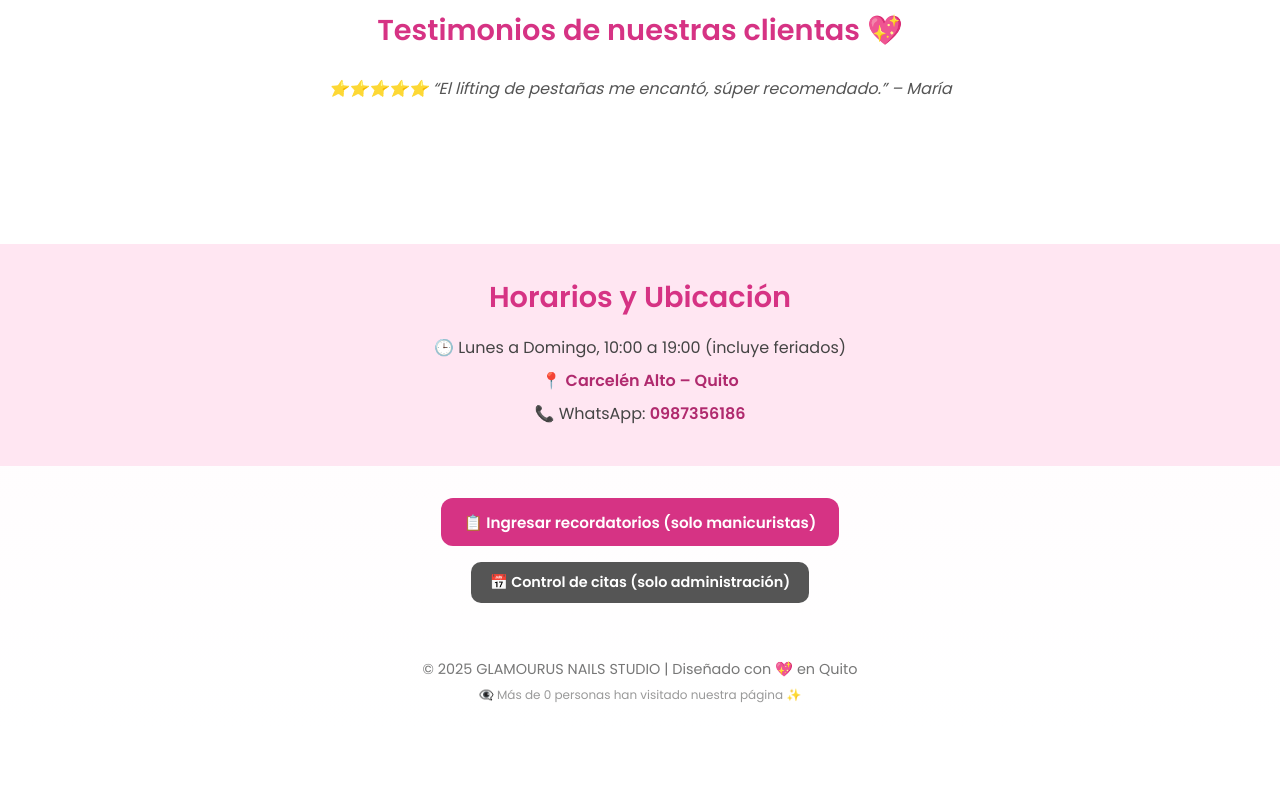
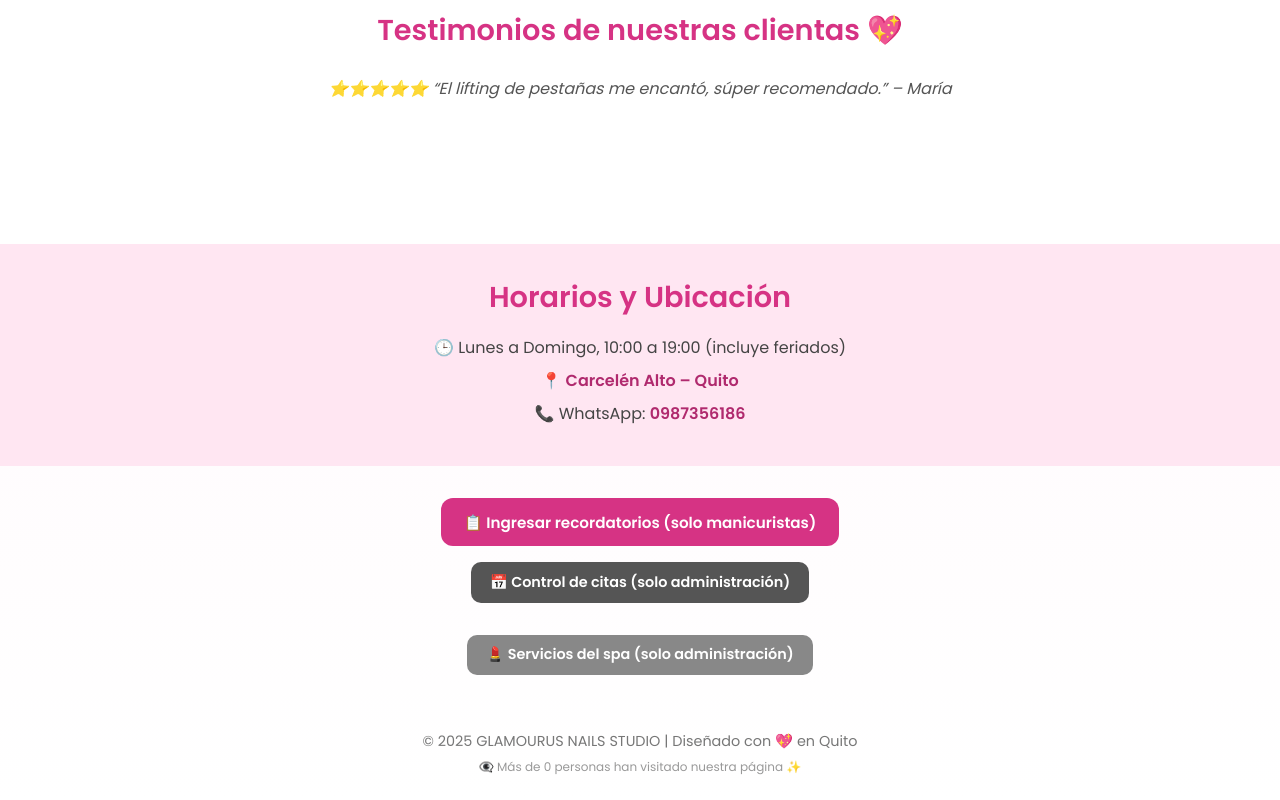
Before and after one commit to Edupaul1524/glamourus-nails-studio, a plain HTML site: page index.html in a window 1280 px wide. Shown: the part 2047-2847 px from the top of the page. Before the commit the page ends 2775 px from the top, so only its background shows below. Drawn offline with Linux system fonts and the light colour scheme; no server answers.

Commit message:
index.html

```diff
--- a/index.html
+++ b/index.html
@@ -504,6 +504,20 @@
       📅 Control de citas (solo administración)
     </a>
   </div>
+  <!-- ACCESO PARA SERVICIOS (SOLO ADMINISTRACIÓN) -->
+  <div style="text-align:center; margin-bottom: 2rem;">
+    <a href="servicios.html"
+       style="display:inline-block;
+              padding: 0.6rem 1.2rem;
+              background:#888;
+              color:white;
+              border-radius:10px;
+              text-decoration:none;
+              font-weight:600;
+              font-size:0.9rem;">
+      💄 Servicios del spa (solo administración)
+    </a>
+  </div>
 
   <footer>
     © 2025 GLAMOURUS NAILS STUDIO | Diseñado con 💖 en Quito
```
